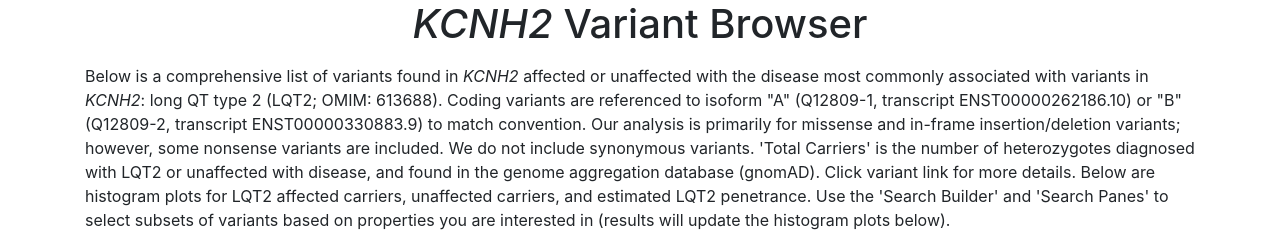
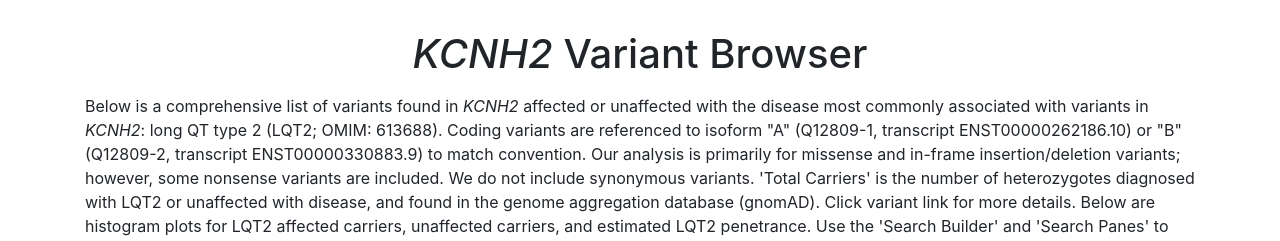
Before and after one commit to kroncke-lab/Variant_Browser, a Django app: template kcnh2/templates/kcnh2/main.html in a window 1280 px wide. Shown: the part 72-313 px from the top of the page. Run offline with Django 3.2, Linux system fonts and the light colour scheme; the template is opened without the code that fills it, so the values that code supplies are empty; some libraries are stand-ins or nearby versions.

Commit message:
Cosmetic changes

```diff
--- a/kcnh2/templates/kcnh2/main.html
+++ b/kcnh2/templates/kcnh2/main.html
@@ -52,7 +52,7 @@ div.fa-beer {
 <script src='https://cdn.plot.ly/plotly-latest.min.js'></script>
 <script type="text/javascript" src="{% static 'js/var_table_kcnh2.js' %}"></script>
 
-<div align="center" class="text-center">
+<div align="center" class="text-center" style="margin-top: 30px">
     <h1>
         <p> <i>KCNH2</i> Variant Browser </p>
     </h1>
--- a/scn5a/templates/scn5a/detail.html
+++ b/scn5a/templates/scn5a/detail.html
@@ -21,7 +21,7 @@ TODO: 2) Remove duplicate variants displayed in distances table
 </div>
 
 <i>SCN5A</i> {{ variant.var }} was found in a total of {{variant.total_carriers}} carriers in {{ recs_clin| length }} papers:
-{{variant.brs1}} had Brugada syndrome,{{variant.lqt3}} had LQTS .
+{{variant.brs1}} had Brugada syndrome, {{variant.lqt3}} had LQTS.
 
 {% if variant.gnomad > 0 %}
     {{variant.var}} is present in {{variant.gnomad}} alleles in gnomAD.
```
